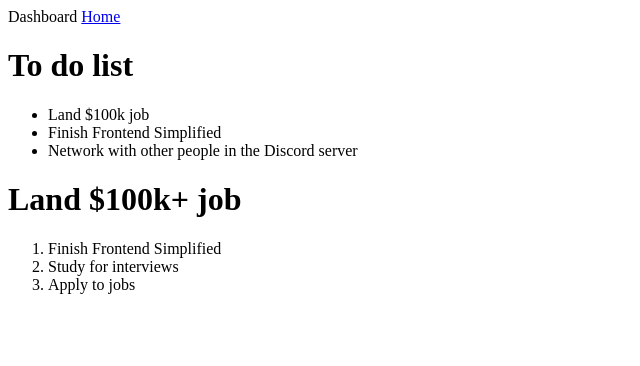
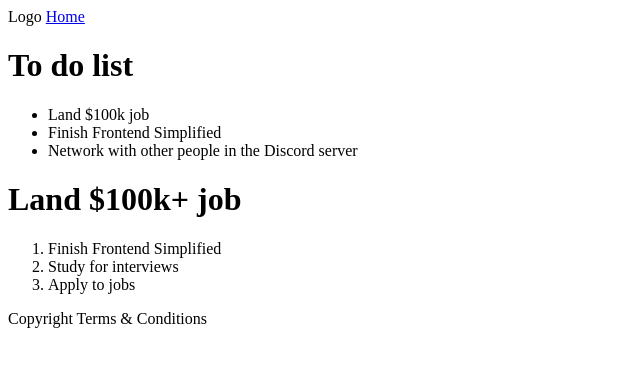
Before and after one commit to MahdiT54/HTML-Crash-Course, a plain HTML site: page dashboard.html in a window 1280 px wide. Shown: the whole page, without its empty margins (0-640 px from the left). Drawn offline with Linux system fonts and the light colour scheme.

Commit message:
added nav, footer, & main

```diff
--- a/dashboard.html
+++ b/dashboard.html
@@ -7,10 +7,11 @@
     <title>Document</title>
   </head>
   <body>
-    <div>
-      Dashboard
+    <nav>
+      Logo
       <a href="/index.html">Home</a>
-    </div>
+    </nav>
+    <main>
       <h1>To do list</h1>
       <ul>
         <li>Land $100k job</li>
@@ -23,6 +24,7 @@
         <li>Study for interviews</li>
         <li>Apply to jobs</li>
       </ol>
+    </main>
+    <footer>Copyright Terms & Conditions</footer>
   </body>
-
 </html>
```
Lines whose indentation alone changed are shown as unchanged.
